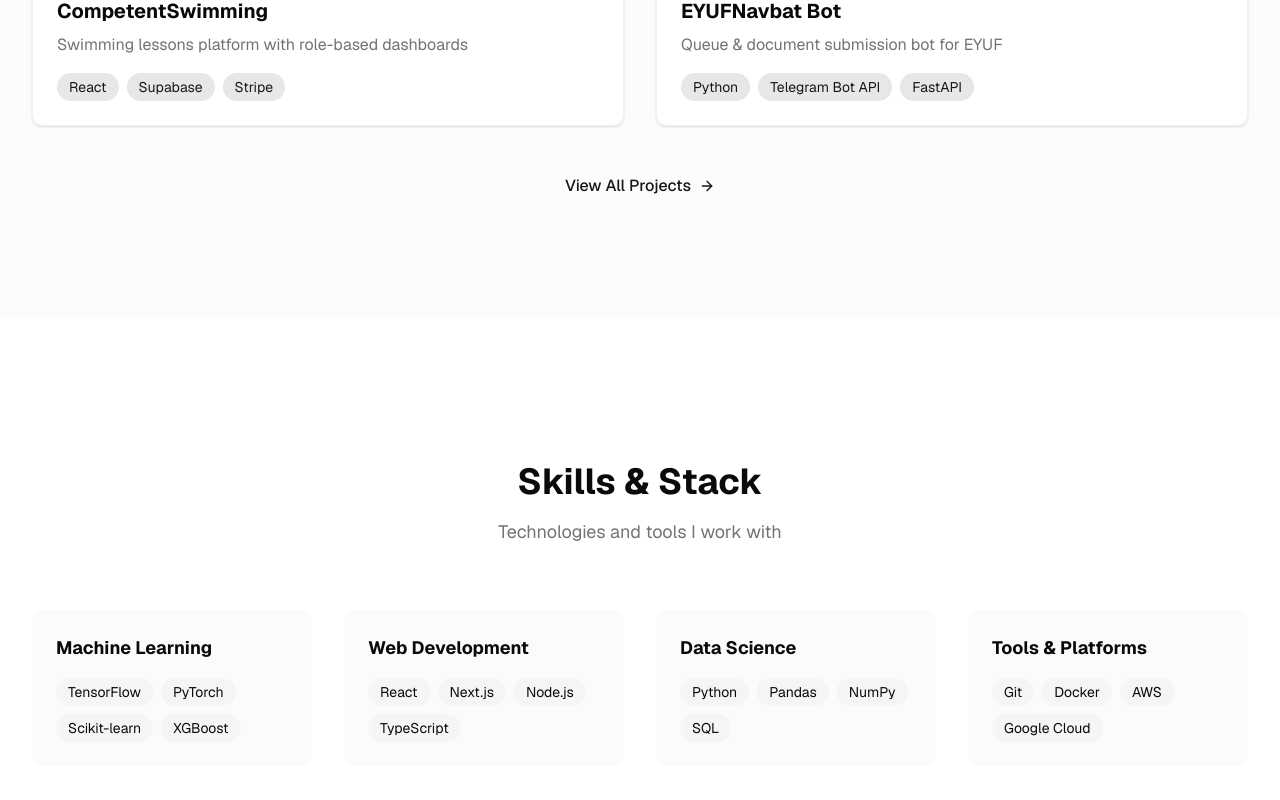
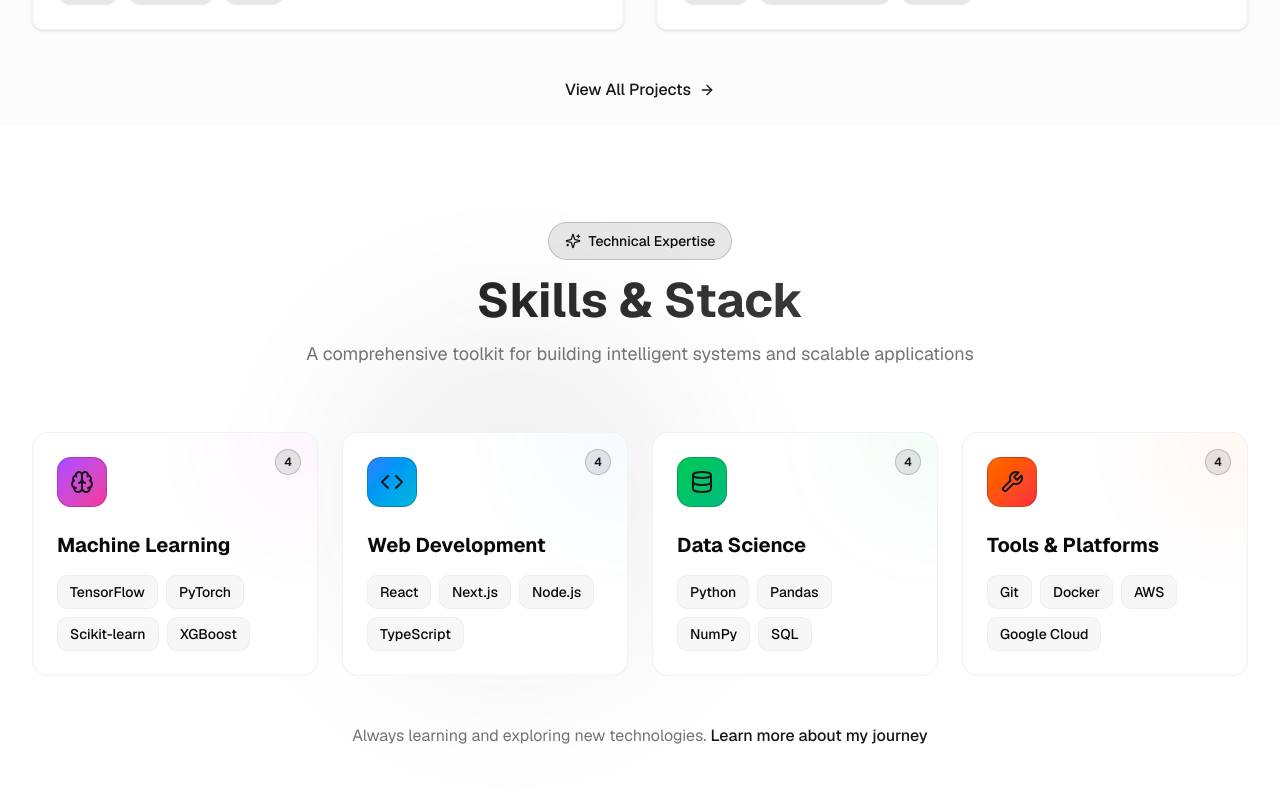
Before and after one commit to behzodk/portfolio, a Next.js app: page / in a window 1280 px wide. Shown: the part 1440-2240 px from the top of the page. Built offline with nearby package versions, Linux system fonts and the light colour scheme.

Commit message:
skills & stack

```diff
--- a/app/about/page.tsx
+++ b/app/about/page.tsx
@@ -138,24 +138,14 @@ export default function AboutPage() {
           <div className="grid grid-cols-1 md:grid-cols-2 gap-8">
             {[
               {
-                title: "Best AI Project",
-                organization: "Tech Innovation Summit 2024",
-                description: "Recognized for innovative approach to neural network optimization",
+                title: "Winner of Regional Programming Olympiad",
+                organization: "Programming Olympiad of republic of Uzbekistan",
+                description: "First place among high school students in the regional programming competition",
               },
               {
-                title: "Research Excellence",
-                organization: "University Research Awards",
-                description: "Outstanding contribution to machine learning research",
-              },
-              {
-                title: "Developer of the Year",
-                organization: "Tech Community Awards",
-                description: "Recognition for contributions to open-source projects",
-              },
-              {
-                title: "Innovation Grant",
-                organization: "Tech Foundation",
-                description: "Awarded for groundbreaking work in AI applications",
+                title: "Student of the Year 2024",
+                organization: "Agency of Specialized Schools",
+                description: "Recognized for outstanding academic performance and community involvement by minister of public education",
               },
             ].map((award, index) => (
               <AnimatedSection key={index} delay={index * 0.1}>
--- a/app/page.tsx
+++ b/app/page.tsx
@@ -2,7 +2,7 @@
 "use client"
 
 import Link from "next/link"
-import { ArrowRight, Github, Linkedin, Mail, Sparkles } from "lucide-react"
+import { ArrowRight, Github, Linkedin, Mail, Sparkles, Brain, Code, Database, Wrench } from "lucide-react"
 import type { LucideIcon } from "lucide-react"
 import { motion, useAnimation, useReducedMotion } from "framer-motion"
 import type { Variants, Transition } from "framer-motion"
@@ -13,6 +13,7 @@ import { projects, blogPosts, skills } from "@/lib/data"
 import { AnimatedBackground } from "@/components/hero/animated-background"
 import { FloatingElements } from "@/components/hero/floating-elements"
 import { CodeSnippets } from "@/components/hero/code-snippets"
+import { SkillCard } from "@/components/skills/skill-card"
 import { TypingAnimation } from "@/components/hero/typing-animation"
 
 // ---- Reusable Animation Components (typed) ----
@@ -197,7 +198,7 @@ export default function Home() {
       </section>
 
       {/* Featured Projects */}
-      <section className="py-24 px-4 sm:px-6 lg:px-8 bg-muted/30">
+      <section className=" px-4 sm:px-6 lg:px-8 bg-muted/30">
         <div className="max-w-7xl mx-auto">
           <AnimatedSection>
             <br />
@@ -257,36 +258,82 @@ export default function Home() {
       </section>
 
       {/* Skills Section */}
-      <section className="py-24 px-4 sm:px-6 lg:px-8">
+      <section className="py-24 px-4 sm:px-6 lg:px-8 relative overflow-hidden">
+        <div className="absolute inset-0 -z-10">
+          <div className="absolute top-1/4 left-1/4 w-96 h-96 bg-primary/5 rounded-full blur-3xl" />
+          <div className="absolute bottom-1/4 right-1/4 w-96 h-96 bg-accent/5 rounded-full blur-3xl" />
+        </div>
+
         <div className="max-w-7xl mx-auto">
           <AnimatedSection>
-            <br />
-            <br />
-            <div className="text-center mb-16">
-              <h2 className="text-4xl font-bold mb-4">Skills &amp; Stack</h2>
-              <p className="text-lg text-muted-foreground">Technologies and tools I work with</p>
+            <div className="text-center mb-16 space-y-4">
+              <motion.div
+                initial={{ opacity: 0, scale: 0.9 }}
+                whileInView={{ opacity: 1, scale: 1 }}
+                viewport={{ once: true }}
+                transition={{ duration: 0.5 }}
+                className="inline-flex items-center gap-2 px-4 py-2 rounded-full bg-primary/10 border border-primary/20 text-sm font-medium mb-4"
+              >
+                <Sparkles className="w-4 h-4 text-primary" />
+                <span>Technical Expertise</span>
+              </motion.div>
+              <h2 className="text-4xl sm:text-5xl font-bold mb-4 bg-clip-text text-transparent bg-gradient-to-r from-foreground to-foreground/70">
+                Skills & Stack
+              </h2>
+              <p className="text-lg text-muted-foreground max-w-2xl mx-auto">
+                A comprehensive toolkit for building intelligent systems and scalable applications
+              </p>
             </div>
           </AnimatedSection>
 
-          <div className="grid grid-cols-1 md:grid-cols-2 lg:grid-cols-4 gap-8">
-            {Object.entries(skills).map(([category, items], index) => (
-              <AnimatedSection key={category} delay={index * 0.05}>
-                <div className="space-y-4 p-6 bg-muted/40 rounded-lg h-full">
-                  <h3 className="font-bold text-lg text-foreground">{category}</h3>
-                  <div className="flex flex-wrap gap-2">
-                    {(items as string[]).map((skill) => (
-                      <span key={skill} className="px-3 py-1 bg-muted rounded-full text-sm hover:bg-primary/10 transition-colors">
-                        {skill}
-                      </span>
-                    ))}
-                  </div>
-                </div>
-              </AnimatedSection>
-            ))}
+          <div className="grid grid-cols-1 md:grid-cols-2 lg:grid-cols-4 gap-6">
+            <SkillCard
+              category="Machine Learning"
+              skills={skills["Machine Learning"]}
+              icon={Brain}
+              delay={0}
+              gradient="bg-gradient-to-br from-purple-500 to-pink-500"
+            />
+            <SkillCard
+              category="Web Development"
+              skills={skills["Web Development"]}
+              icon={Code}
+              delay={0.1}
+              gradient="bg-gradient-to-br from-blue-500 to-cyan-500"
+            />
+            <SkillCard
+              category="Data Science"
+              skills={skills["Data Science"]}
+              icon={Database}
+              delay={0.2}
+              gradient="bg-gradient-to-br from-green-500 to-emerald-500"
+            />
+            <SkillCard
+              category="Tools & Platforms"
+              skills={skills["Tools & Platforms"]}
+              icon={Wrench}
+              delay={0.3}
+              gradient="bg-gradient-to-br from-orange-500 to-red-500"
+            />
           </div>
+
+          <AnimatedSection delay={0.4}>
+            <div className="text-center mt-12">
+              <motion.p
+                initial={{ opacity: 0 }}
+                whileInView={{ opacity: 1 }}
+                viewport={{ once: true }}
+                transition={{ duration: 0.5, delay: 0.5 }}
+                className="text-muted-foreground"
+              >
+                Always learning and exploring new technologies.{" "}
+                <Link href="/about" className="text-primary hover:underline font-medium">
+                  Learn more about my journey
+                </Link>
+              </motion.p>
+            </div>
+          </AnimatedSection>
         </div>
-        <br />
-        <br />
       </section>
 
       {/* About Teaser */}
--- /dev/null
+++ b/components/skills/skill-card.tsx
@@ -0,0 +1,126 @@
+// src/components/skills/skill-card.tsx
+"use client"
+
+import { memo, useMemo } from "react"
+import { motion, useReducedMotion, Variants } from "framer-motion"
+import type { LucideIcon } from "lucide-react"
+
+interface SkillCardProps {
+  category: string
+  skills: string[]
+  icon: LucideIcon
+  delay?: number
+  gradient: string // e.g. "bg-gradient-to-r from-primary/40 to-teal-400/40"
+}
+
+const cardVariants: Variants = {
+  hidden: { opacity: 0, y: 18 },
+  show: { opacity: 1, y: 0, transition: { type: "spring", stiffness: 260, damping: 24 } },
+}
+
+const chipContainer: Variants = {
+  hidden: {},
+  show: (staggerStart = 0) => ({
+    transition: {
+      delayChildren: staggerStart,
+      staggerChildren: 0.04,
+    },
+  }),
+}
+
+const chipVariants: Variants = {
+  hidden: { opacity: 0, scale: 0.9, y: 4 },
+  show: { opacity: 1, scale: 1, y: 0, transition: { duration: 0.25 } },
+}
+
+function SkillCardRaw({ category, skills, icon: Icon, delay = 0, gradient }: SkillCardProps) {
+  const reduceMotion = useReducedMotion()
+
+  // Pre-compute stagger start so all chips enter after the card pops in
+  const staggerStart = useMemo(() => (reduceMotion ? 0 : 0.08), [reduceMotion])
+
+  return (
+    <motion.div
+      variants={cardVariants}
+      initial="hidden"
+      whileInView="show"
+      viewport={{ once: true, margin: "-80px" }}
+      transition={{ delay }}
+      className="group relative will-change-transform"
+    >
+      {/* Hover glow: opacity-only for performance */}
+      <motion.div
+        aria-hidden
+        className={`pointer-events-none absolute -inset-0.5 rounded-2xl opacity-0 group-hover:opacity-100 ${gradient}`}
+        style={{ filter: "blur(18px)" }}
+        transition={{ duration: 0.35 }}
+      />
+
+      {/* Card */}
+      <motion.div
+        className="relative h-full bg-card border border-border/50 rounded-2xl p-6 backdrop-blur-sm overflow-hidden"
+        whileHover={reduceMotion ? undefined : { y: -6 }}
+        transition={{ type: "spring", stiffness: 300, damping: 22 }}
+        style={{ willChange: "transform" }}
+      >
+        {/* Decorative corner */}
+        <div
+          aria-hidden
+          className={`absolute top-0 right-0 w-32 h-32 ${gradient} opacity-10 blur-3xl rounded-full -translate-y-1/2 translate-x-1/2`}
+        />
+
+        {/* Icon */}
+        <motion.div
+          className="relative mb-6 inline-flex"
+          whileHover={reduceMotion ? undefined : { scale: 1.06, rotate: 3 }}
+          transition={{ type: "spring", stiffness: 420, damping: 14 }}
+          style={{ willChange: "transform" }}
+        >
+          <div className={`inline-flex p-3 rounded-xl ${gradient} bg-opacity-10 border border-primary/20`}>
+            <Icon className="w-6 h-6 text-primary" aria-hidden />
+          </div>
+        </motion.div>
+
+        {/* Title */}
+        <h3 className="font-bold text-xl mb-4 text-foreground group-hover:text-primary transition-colors">
+          {category}
+        </h3>
+
+        {/* Chips */}
+        <motion.div
+          className="flex flex-wrap gap-2"
+          variants={chipContainer}
+          initial="hidden"
+          whileInView="show"
+          viewport={{ once: true, margin: "-80px" }}
+          custom={staggerStart}
+        >
+          {skills.map((skill) => (
+            <motion.span
+              key={skill}
+              variants={chipVariants}
+              whileHover={reduceMotion ? undefined : { scale: 1.06, y: -2 }}
+              className="px-3 py-1.5 bg-muted/80 hover:bg-primary/20 border border-border/50 hover:border-primary/50 rounded-lg text-sm font-medium transition-colors cursor-default"
+              style={{ willChange: "transform" }}
+            >
+              {skill}
+            </motion.span>
+          ))}
+        </motion.div>
+
+        {/* Count badge */}
+        <motion.div
+          className="absolute top-4 right-4 px-2 py-1 bg-primary/10 border border-primary/20 rounded-full text-xs font-semibold text-primary"
+          initial={{ opacity: 0, scale: 0.85 }}
+          whileInView={{ opacity: 1, scale: 1 }}
+          viewport={{ once: true, margin: "-80px" }}
+          transition={{ duration: 0.25, delay: delay + 0.1 }}
+        >
+          {skills.length}
+        </motion.div>
+      </motion.div>
+    </motion.div>
+  )
+}
+
+export const SkillCard = memo(SkillCardRaw)
```
